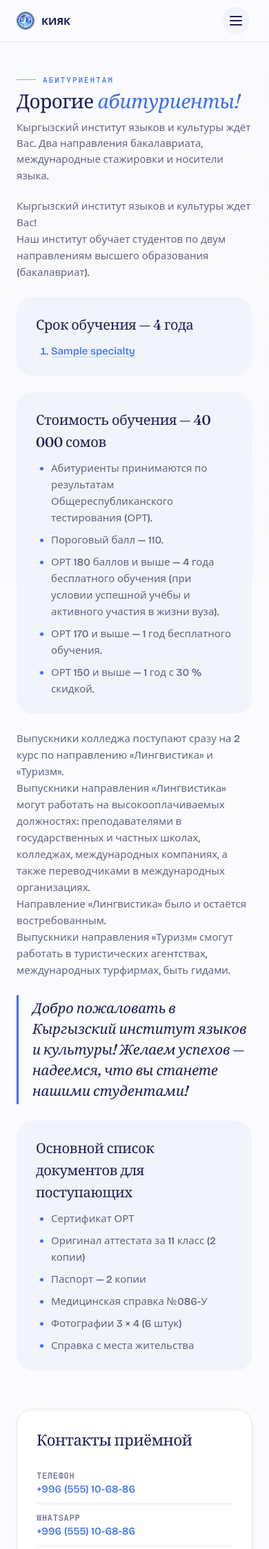
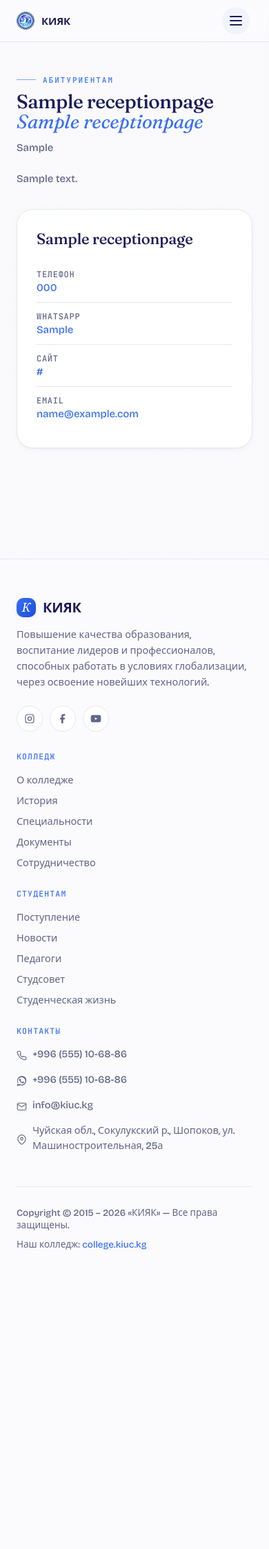
Before and after one commit to DaProWebStudio/kiuc_university, a Django app: page /reception-applicants/ in a window 390 px wide. Shown: the top 2246 px of the page at 69% size. After the commit the page ends 1812 px from the top, so only its background shows below. Run offline with Django 4.2, Linux system fonts and the light colour scheme; tables that the repository leaves empty hold one stand-in row (values such as "Sample post"); style sheets or scripts are compiled from the project's sources; parts of the project's set-up code (start-up, migrations or seed data) failed here and were passed over; some libraries are stand-ins or nearby versions.

Commit message:
feat(core): editable «Абитуриентам» page — singleton ReceptionPage
Заказчик хотел редактировать тексты страницы /reception-applicants/
из админки. Завёл singleton-модель `ReceptionPage` (pk=1, save/delete
переопределены так, что вторая запись создаться не может):

- `heading`, `heading_italic`, `lead` — заголовок страницы (хиро)
- `body` — RichTextField (CKEditor) с дефолтом — изначально содержит
  ровно тот же текст, что раньше был захардкожен в шаблоне
  (правила приёма, стоимость, требования к ОРТ, список документов)
- `contacts_title`, `contact_phone`, `contact_whatsapp`,
  `contact_email`, `contact_website_label`, `contact_website_url` —
  сайдбар «Контакты приёмной» (был статикой в шаблоне)

Перевод через modeltranslation на ru/en/ky (`translation.py`).

Админка (`TabbedTranslationAdmin`):
- fieldsets группирует поля: Хиро / Основной текст / Сайдбар
- `has_add_permission` запрещает добавление если запись уже есть
- `has_delete_permission` всегда False
- `changelist_view` редиректит сразу на форму редактирования pk=1,
  минуя пустой список — редактор открывает «Страница Абитуриентам»
  одним кликом

View `ReceptionApplicantsView` теперь TemplateView, кладёт `page`
в контекст через `ReceptionPage.load()` (get_or_create pk=1).
Шаблон `reception.html` использует `{{ page.body|safe }}` и
`{{ page.contact_* }}` вместо захардкоженного текста.

Деплой на сервере: после `git pull` запустить
  `uv run python manage.py makemigrations core`
  `uv run python manage.py migrate core`
Первое обращение к странице создаст запись pk=1 с дефолтным текстом —
дальше редактор правит через админку.

Co-Authored-By: Claude Opus 4.7 (1M context) <noreply@anthropic.com>

```diff
--- a/apps/core/templates/reception.html
+++ b/apps/core/templates/reception.html
@@ -8,79 +8,45 @@
     <div class="container">
         <header class="page-hero reveal">
             <div class="page-hero__eye">{% trans 'Абитуриентам' %}</div>
-            <h1 class="page-hero__h">{% trans 'Дорогие' %} <span class="ital">абитуриенты!</span></h1>
-            <p class="page-hero__lead">{% trans 'Кыргызский институт языков и культуры ждёт Вас. Два направления бакалавриата, международные стажировки и носители языка.' %}</p>
+            <h1 class="page-hero__h">{{ page.heading }} <span class="ital">{{ page.heading_italic }}</span></h1>
+            <p class="page-hero__lead">{{ page.lead }}</p>
         </header>
 
         <div class="page-layout page-layout--with-aside">
             <div class="page-layout__main">
                 <div class="prose reveal">
-                    <p>{% trans 'Кыргызский институт языков и культуры  ждет Вас!' %}</p>
-                    <p>{% trans 'Наш институт обучает студентов по двум направлениям высшего образования (бакалавриат).' %}</p>
-
-                    <div class="reception-block">
-                        <h5>{% trans 'Срок обучения — 4 года' %}</h5>
-                        <ol>
-                            {% for specialty in specialties %}
-                                <li><a href="{{ specialty.get_absolute_url }}">{{ specialty.title }}</a></li>
-                            {% endfor %}
-                        </ol>
-                    </div>
-
-                    <div class="reception-block">
-                        <h5>{% trans 'Стоимость обучения — 40 000 сомов' %}</h5>
-                        <ul>
-                            <li>{% trans 'Абитуриенты принимаются по результатам Общереспубликанского тестирования (ОРТ).' %}</li>
-                            <li>{% trans 'Пороговый балл — 110.' %}</li>
-                            <li>{% trans 'ОРТ 180 баллов и выше — 4 года бесплатного обучения (при условии успешной учёбы и активного участия в жизни вуза).' %}</li>
-                            <li>{% trans 'ОРТ 170 и выше — 1 год бесплатного обучения.' %}</li>
-                            <li>{% trans 'ОРТ 150 и выше — 1 год с 30 % скидкой.' %}</li>
-                        </ul>
-                    </div>
-
-                    <p>{% trans 'Выпускники колледжа поступают сразу на 2 курс по направлению «Лингвистика» и «Туризм».' %}</p>
-                    <p>{% trans 'Выпускники направления «Лингвистика» могут работать на высокооплачиваемых должностях: преподавателями в государственных и частных школах, колледжах, международных компаниях, а также переводчиками в международных организациях.' %}</p>
-                    <p>{% trans 'Направление «Лингвистика» было и остаётся востребованным.' %}</p>
-                    <p>{% trans 'Выпускники направления «Туризм» смогут работать в туристических агентствах, международных турфирмах, быть гидами.' %}</p>
-
-                    <blockquote>
-                        {% trans 'Добро пожаловать в Кыргызский институт языков и культуры! Желаем успехов — надеемся, что вы станете нашими студентами!' %}
-                    </blockquote>
-
-                    <div class="reception-block">
-                        <h5>{% trans 'Основной список документов для поступающих' %}</h5>
-                        <ul>
-                            <li>{% trans 'Сертификат ОРТ' %}</li>
-                            <li>{% trans 'Оригинал аттестата за 11 класс (2 копии)' %}</li>
-                            <li>{% trans 'Паспорт — 2 копии' %}</li>
-                            <li>{% trans 'Медицинская справка №086-У' %}</li>
-                            <li>{% trans 'Фотографии 3 × 4 (6 штук)' %}</li>
-                            <li>{% trans 'Справка с места жительства' %}</li>
-                        </ul>
-                    </div>
+                    {{ page.body|safe }}
                 </div>
             </div>
 
             <aside class="page-layout__aside">
                 <div class="info-card reveal">
-                    <h3 class="info-card__title">{% trans 'Контакты приёмной' %}</h3>
+                    <h3 class="info-card__title">{{ page.contacts_title }}</h3>
                     <ul class="info-card__list">
+                        {% if page.contact_phone %}
                         <li>
                             <span>{% trans 'Телефон' %}</span>
-                            <a href="tel:+996555106886">+996 (555) 10-68-86</a>
+                            <a href="tel:{{ page.contact_phone|cut:' '|cut:'('|cut:')'|cut:'-' }}">{{ page.contact_phone }}</a>
                         </li>
+                        {% endif %}
+                        {% if page.contact_whatsapp %}
                         <li>
                             <span>WhatsApp</span>
-                            <a href="https://api.whatsapp.com/send/?phone=996555106886&text=Здравствуйте%21%0A%0AПишу+из+вашего+сайта+www.kiuc.kg.%0A%0A&type=phone_number&app_absent=0" target="_blank" rel="noopener">+996 (555) 10-68-86</a>
+                            <a href="https://api.whatsapp.com/send/?phone={{ page.contact_whatsapp|cut:' '|cut:'('|cut:')'|cut:'-'|cut:'+' }}&text=Здравствуйте%21%0A%0AПишу+из+вашего+сайта+www.kiuc.kg.%0A%0A&type=phone_number&app_absent=0" target="_blank" rel="noopener">{{ page.contact_whatsapp }}</a>
                         </li>
+                        {% endif %}
+                        {% if page.contact_website_url %}
                         <li>
                             <span>{% trans 'Сайт' %}</span>
-                            <a href="https://2020.edu.gov.kg/spuz/reports?id_university=168" target="_blank" rel="noopener">2020.edu.gov.kg</a>
+                            <a href="{{ page.contact_website_url }}" target="_blank" rel="noopener">{{ page.contact_website_label }}</a>
                         </li>
+                        {% endif %}
+                        {% if page.contact_email %}
                         <li>
                             <span>Email</span>
-                            <a href="mailto:info@kiuc.kg">info@kiuc.kg</a>
+                            <a href="mailto:{{ page.contact_email }}">{{ page.contact_email }}</a>
                         </li>
+                        {% endif %}
                     </ul>
                 </div>
             </aside>
--- a/apps/core/views.py
+++ b/apps/core/views.py
@@ -4,7 +4,7 @@ from django.views.generic import TemplateView, FormView, ListView, DetailView
 from django.utils.translation import gettext_lazy as _
 
 from apps.core.models import Cooperation, Document, DocumentFile, InternationalCooperation, \
-    InternationalCooperationImages, EduProcess, EduProcessFile
+    InternationalCooperationImages, EduProcess, EduProcessFile, ReceptionPage
 from apps.news.models import News
 from apps.specialty.models import Specialty
 from apps.employee.models import Employee
@@ -76,11 +76,14 @@ class WelcomingRemarksView(TemplateView):
     template_name = 'welcoming-remarks.html'
 
 
-class ReceptionApplicantsView(ListView):
-    model = Specialty
-    queryset = model.active.all()
-    context_object_name = 'specialties'
+class ReceptionApplicantsView(TemplateView):
     template_name = 'reception.html'
+
+    def get_context_data(self, **kwargs):
+        context = super().get_context_data(**kwargs)
+        context['page'] = ReceptionPage.load()
+        context['specialties'] = Specialty.active.all()
+        return context
 
 
 class EduProcessDetailView(DetailView):
```
Also changed, not shown: apps/core/admin.py (+37 -0 lines), apps/core/models.py (+81 -0 lines), apps/core/translation.py (+6 -1 lines).
